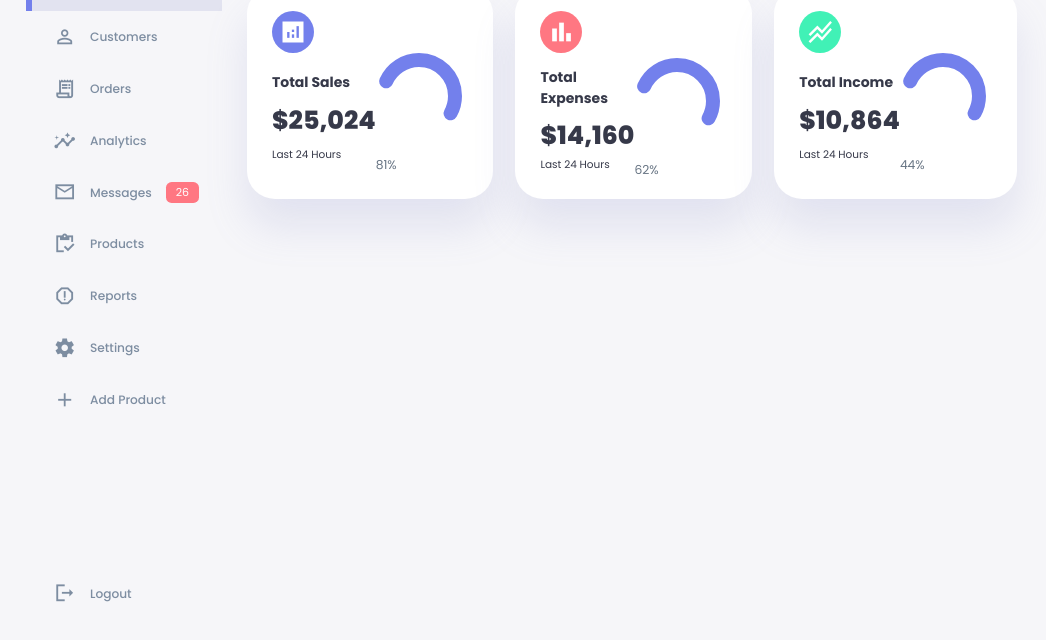
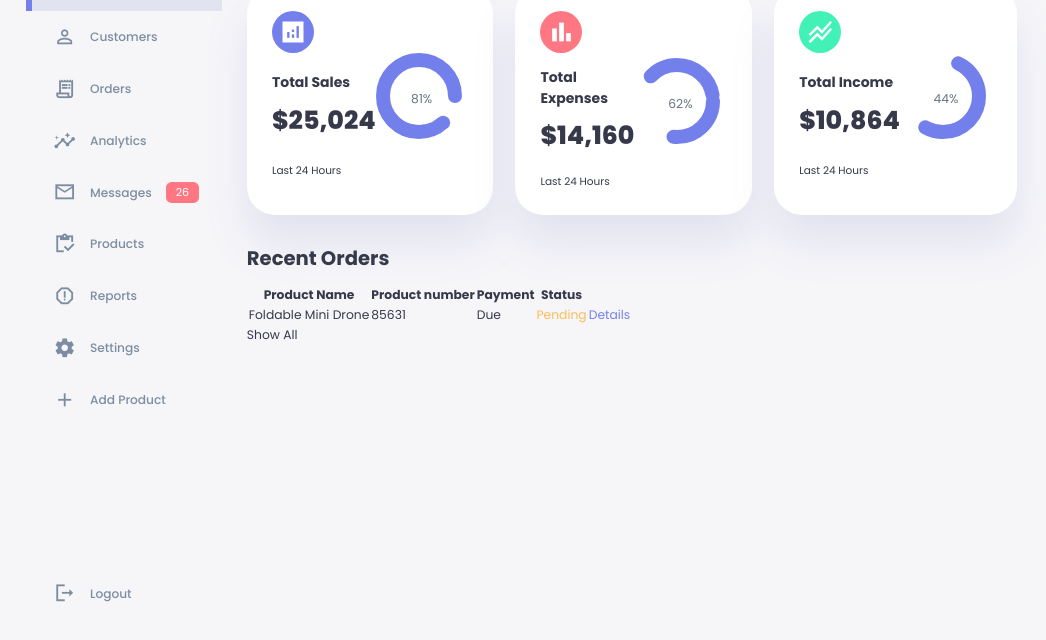
Before and after one commit to aorb93/Bootstrap, a website: page 2.-Dashboard/index.html in a window 1280 px wide. Shown: the part 132-772 px from the top of the page, without its empty margins (0-1046 px from the left). Drawn offline with nearby package versions, Linux system fonts and the light colour scheme.

Commit message:
Graficas

```diff
--- a/2.-Dashboard/index.html
+++ b/2.-Dashboard/index.html
@@ -73,7 +73,7 @@
 				<input type="date" name="" id="">
 			</div>
 			<div class="insights">
-				<div class="sale">
+				<div class="sales">
 					<span class="material-icons-sharp">analytics</span>
 					<div class="middle">
 						<div class="lef">
@@ -131,6 +131,31 @@
 				</div>
 				<!-- END OF INCOME -->
 			</div>
+			<!-- END OF INSIGHTS -->
+			<div class="recent-orders">
+				<h2>Recent Orders</h2>
+				<table>
+					<thead>
+						<tr>
+							<th>Product Name</th>
+							<th>Product number</th>
+							<th>Payment</th>
+							<th>Status</th>
+							<th></th>
+						</tr>
+					</thead>
+					<tbody>
+						<tr>
+							<td>Foldable Mini Drone</td>
+							<td>85631</td>
+							<td>Due</td>
+							<td class="warning">Pending</td>
+							<td class="primary">Details</td>
+						</tr>
+					</tbody>
+				</table>
+				<a href="#">Show All</a>
+			</div>
 		</main>
 	</div>
 </body>
--- a/2.-Dashboard/styles.scss
+++ b/2.-Dashboard/styles.scss
@@ -309,3 +309,44 @@ main .insights svg circle{
     stroke-dasharray: 110;
     stroke-dashoffset: 92;
 }
+
+main .insights .sales svg circle{
+    stroke-dashoffset: -30;
+    stroke-dasharray: 200;
+}
+
+main .insights .expenses svg circle{
+    stroke-dashoffset: 20;
+    stroke-dasharray: 80;
+}
+
+main .insights .income svg circle{
+    stroke-dashoffset: 35;
+    stroke-dasharray: 110;
+}
+
+main .insights .progress .number{
+    position: absolute;
+    top: 0;
+    left: 0;
+    height: 100%;
+    width: 100%;
+    display: flex;
+    justify-content: center;
+    align-items: center;
+}
+
+main .insights small{
+    margin-top: 1.3rem;
+    display: block;
+}
+
+/******************** RECENT ORDERS ********************/
+
+main .recent-orders{
+    margin-top: 2rem;
+}
+
+main .recent-orders h2{
+    margin-bottom: 0.8rem;
+}
```
Also changed, not shown: 2.-Dashboard/styles.css, 1 other file.
